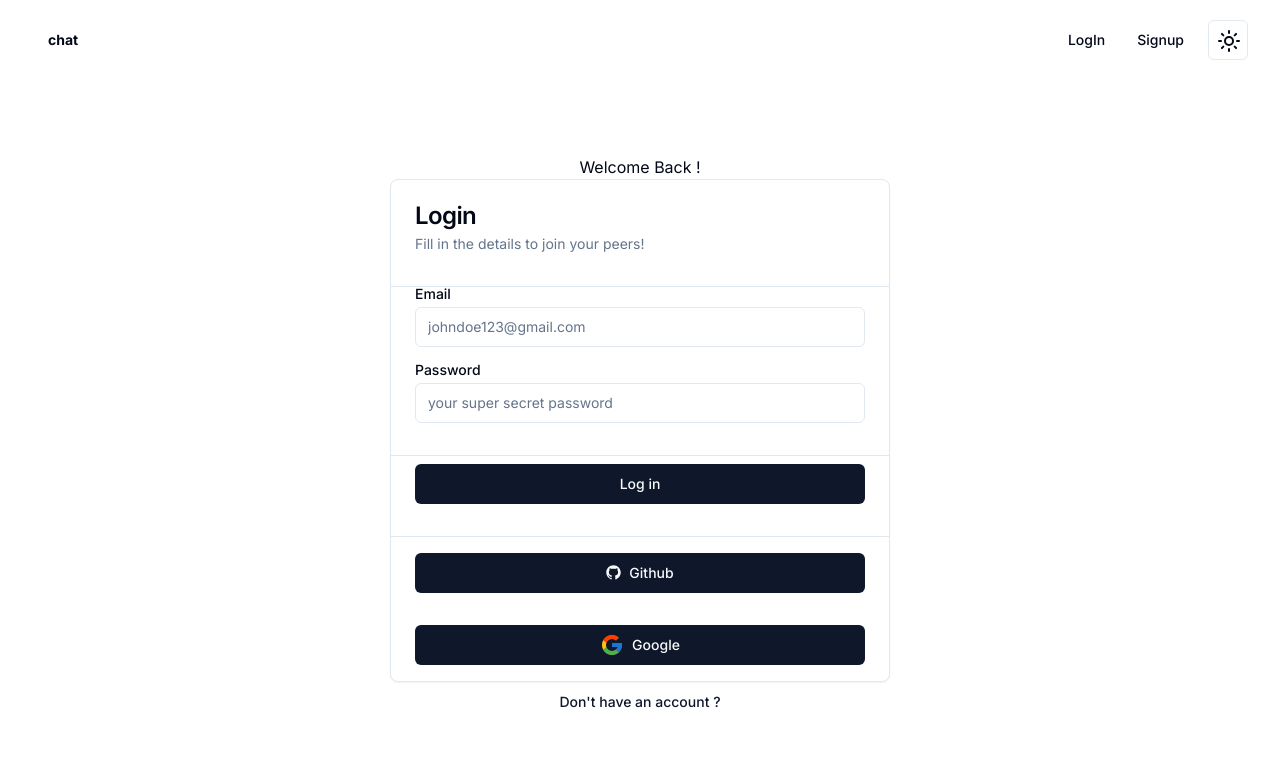
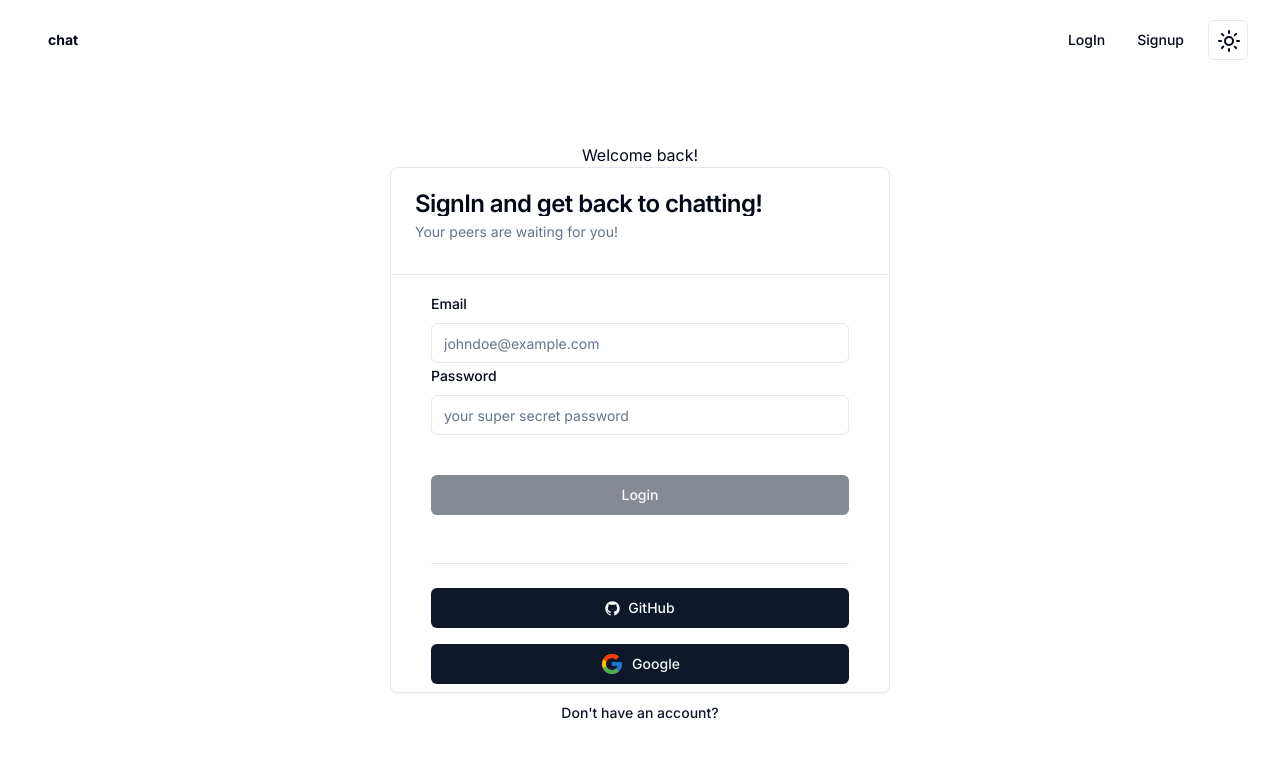
Before and after one commit to LaPulgaaa/chatapp, a Next.js app: page /login in a window 1280 px wide. Shown: the top 758 px of the page. Built offline with nearby package versions, Linux system fonts and the light colour scheme; no server answers.

Commit message:
login: Use react-form-hook for login form.

```diff
--- a/app/(auth)/login/page.tsx
+++ b/app/(auth)/login/page.tsx
@@ -1,10 +1,13 @@
 "use client";
 
+import { valibotResolver } from "@hookform/resolvers/valibot";
 import { GitHubLogoIcon } from "@radix-ui/react-icons";
 import Image from "next/image";
 import { useRouter } from "next/navigation";
 import { signIn, useSession } from "next-auth/react";
-import { useLayoutEffect, useState } from "react";
+import { useLayoutEffect} from "react";
+import { useForm } from "react-hook-form";
+import type * as v from "valibot";
 
 import Navbar from "@/components/Navbar";
 import { Button } from "@/components/ui/button";
@@ -16,16 +19,25 @@ import {
   CardHeader,
   CardTitle,
 } from "@/components/ui/card";
+import {
+  Form,
+  FormControl,
+  FormField,
+  FormItem,
+  FormLabel,
+  FormMessage,
+} from "@/components/ui/form";
 import { Input } from "@/components/ui/input";
-import { Label } from "@/components/ui/label";
 import { ToastAction } from "@/components/ui/toast";
 import { toast } from "@/hooks/use-toast";
+import { user_login_form_schema } from "@/packages/valibot";
 import GoogleLogoIcon from "@/public/icons8-google-logo-48.png";
+
+
+type FormValue = v.InferOutput<typeof user_login_form_schema>;
 
 export default function Login() {
   const session = useSession();
-  const [email, setEmail] = useState("");
-  const [password, setPassword] = useState("");
   const router = useRouter();
 
   // a little shady
@@ -33,12 +45,29 @@ export default function Login() {
     if (session.status === "authenticated") router.push("/home");
   }, [router, session.status]);
 
-  async function joinRoom() {
+  const form = useForm<FormValue>({
+    resolver: valibotResolver(user_login_form_schema),
+    defaultValues: {
+      password: "",
+      email: "",
+    },
+  });
+
+  const {
+    control,
+    handleSubmit,
+    formState: { isSubmitting, isDirty, isLoading },
+  } = form;
+
+
+  async function onSubmit(values: FormValue) {
     try {
+
       const credentials = {
-        email,
-        password,
+        email: values.email,
+        password: values.password,
       };
+
       const resp = await signIn<"credentials">("credentials", {
         ...credentials,
         redirect: false,
@@ -57,7 +86,7 @@ export default function Login() {
     } catch (err) {
       console.log(err);
       toast({
-        title: "Error while Signing in",
+        title: "Error while signing in user!",
         variant: "destructive",
       });
     }
@@ -66,60 +95,74 @@ export default function Login() {
   return (
     <div className="h-screen flex flex-col">
       <Navbar />
-      <div className="flex-1 flex items-center justify-center">
-        <div className="flex flex-col"><h2 className="flex justify-center">
-          Welcome Back !
+      <div className="flex-1 flex items-center justify-center ">
+        <div className="flex flex-col">
+          {/* register form */}
+        <h2 className="flex justify-center">
+          Welcome back!
         </h2>
+
         <Card className="sm:w-[500px] divide-y space-y-2">
             <CardHeader>
-              <CardTitle>Login</CardTitle>
-              <CardDescription>
-                Fill in the details to join your peers!{" "}
-              </CardDescription>
+              <CardTitle className="truncate">SignIn and get back to chatting!</CardTitle>
+              <CardDescription>Your peers are waiting for you!</CardDescription>
             </CardHeader>
+            <Form {...form}>
+              <form onSubmit={handleSubmit(onSubmit)} className="space-y-4 p-4">
                 <CardContent>
-              <div className="grid w-full items-center gap-4">
-                <div className="flex flex-col space-y-1.5">
-                  <Label htmlFor="email">Email</Label>
-                  <Input
-                    onChange={(e) => {
-                      setEmail(e.target.value);
-                    }}
-                    value={email}
-                    id="email"
-                    placeholder="johndoe123@gmail.com"
+                  <FormField
+                    control={control}
+                    name="email"
+                    render={({ field }) => (
+                      <FormItem>
+                        <FormLabel>Email</FormLabel>
+                        <FormControl>
+                          <Input type="text" placeholder="johndoe@example.com" {...field} />
+                        </FormControl>
+                        <FormMessage />
+                      </FormItem>
+                    )}
                   />
-                </div>
-                <div className="flex flex-col space-y-1.5">
-                  <Label htmlFor="password">Password</Label>
+                  <FormField
+                    control={control}
+                    name="password"
+                    render={({ field }) => (
+                      <FormItem>
+                        <FormLabel>Password</FormLabel>
+                        <FormControl>
                           <Input
                             type="password"
-                    onChange={(e) => {
-                      setPassword(e.target.value);
-                    }}
-                    value={password}
-                    id="password"
                             placeholder="your super secret password"
+                            {...field}
                           />
-                </div>
-              </div>
+                        </FormControl>
+                        <FormMessage />
+                      </FormItem>
+                    )}
+                  />
                 </CardContent>
-            <CardFooter className="flex flex-col">
-              <Button onClick={joinRoom} className="w-full mt-2">
-                Log in
+                <CardFooter className="">
+                  <Button
+                    disabled={!isDirty || isLoading || isSubmitting}
+                    type="submit"
+                    className="w-full"
+                  >
+                    Login
                   </Button>
                 </CardFooter>
-          <div className="w-full px-6">
+              </form>
+            </Form>
+          <div className="mx-10 mb-2 py-2">
             <Button
               onClick={async () => {
                 await signIn("github", {
                   callbackUrl: "/home",
                 });
               }}
-              className="w-full my-4"
+              className="w-full mt-4"
             >
               <GitHubLogoIcon />
-              <span className="ml-2">Github</span>
+              <p className="ml-2">GitHub</p>
             </Button>
             <Button
               onClick={async () => {
@@ -127,20 +170,21 @@ export default function Login() {
                   callbackUrl: "/home",
                 });
               }}
-              className="w-full my-4"
+              className="w-full mt-4"
             >
               <Image
+                height={24}
                 width={24}
-                height={24}
                 src={GoogleLogoIcon}
                 alt="google logo"
               />
-              <span className="ml-2">Google</span>
+              <p className="ml-2">Google</p>
             </Button>
           </div>
         </Card>
-        <Button className="" variant={"link"} onClick={() => router.push("/signup")}>
-          Don&apos;t have an account ?
+
+        <Button variant={"link"} onClick={() => router.push("/signup")}>
+          Don&apos;t have an account?
         </Button>
         </div>
       </div>
--- a/packages/valibot.ts
+++ b/packages/valibot.ts
@@ -19,6 +19,8 @@ export const user_signup_form_schema = v.object({
     v.maxLength(14, "Password cannot have more than 14 characters"),
   ),
 });
+
+export const user_login_form_schema = v.pick(user_signup_form_schema,["email","password"])
 
 export type Join = v.InferOutput<typeof user_signup_form_schema>;
 
```
Lines whose indentation alone changed are shown as unchanged.
